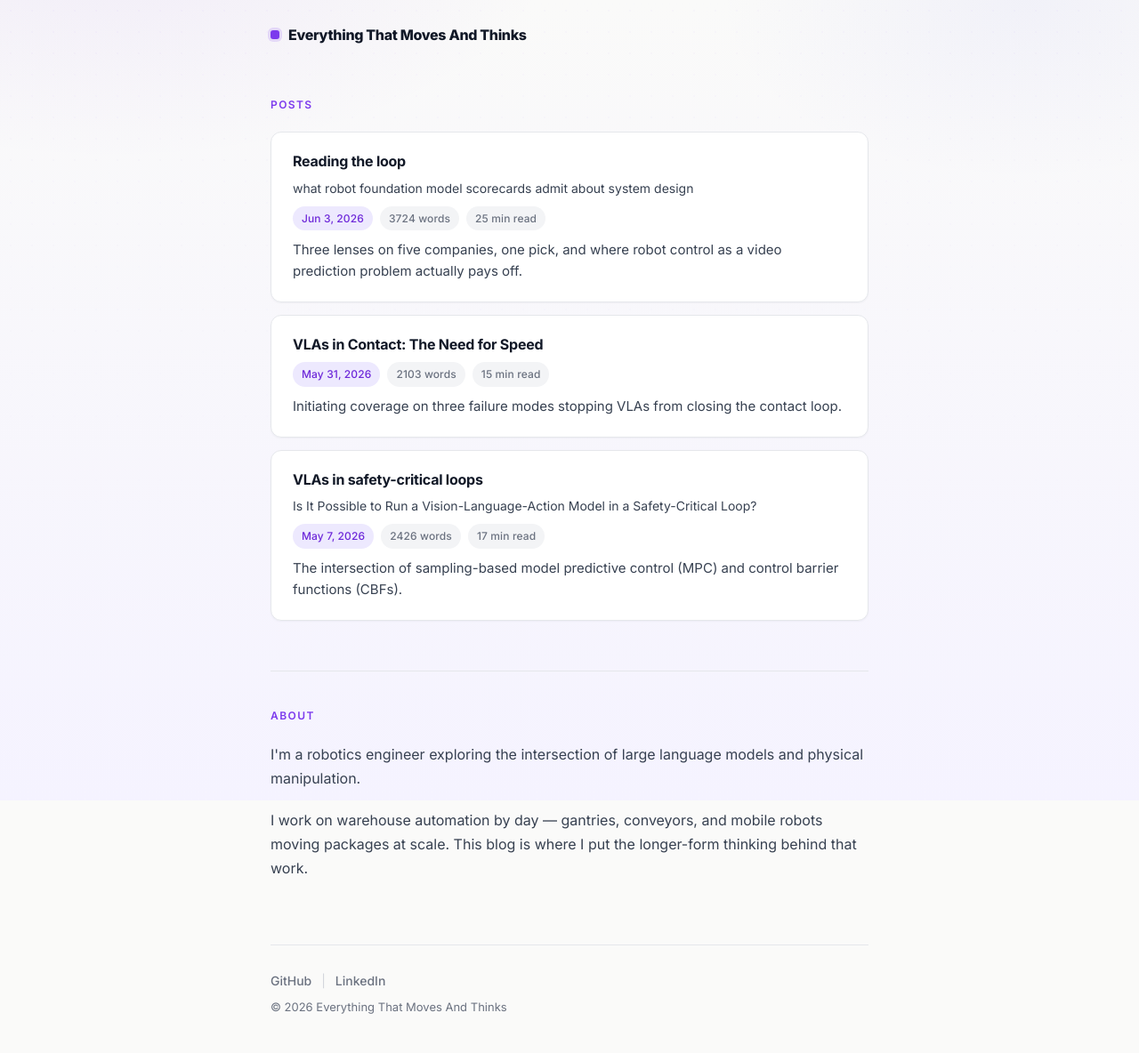
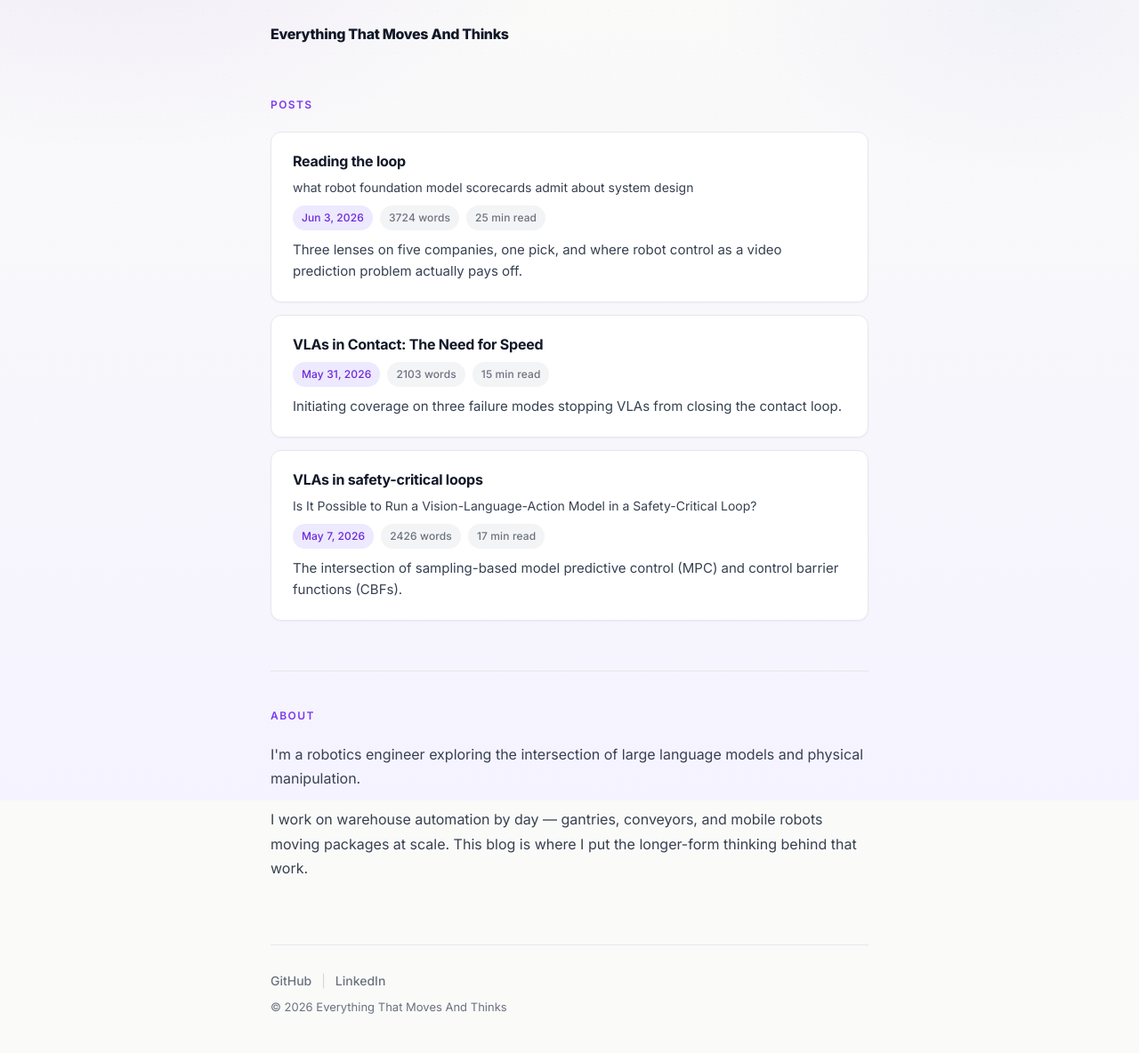
Before and after one commit to sheilsarda/robotics-blog, a Jekyll site: the page built from index.md, in a window 1280 px wide. Shown: the whole page at 89% size. Built offline with Jekyll 4.4.1, drawn with Linux system fonts in a browser that asks for light colours.

Commit message:
clean title

```diff
--- a/assets/css/style.css
+++ b/assets/css/style.css
@@ -88,32 +88,12 @@ body {
   color: var(--ink);
   text-decoration: none;
   letter-spacing: -0.02em;
-  display: inline-flex;
-  align-items: center;
-  gap: 10px;
   transition: color 0.2s var(--ease);
-}
-
-.site-title::before {
-  content: '';
-  display: inline-block;
-  width: 10px;
-  height: 10px;
-  background: var(--purple);
-  border-radius: 3px;
-  flex-shrink: 0;
-  box-shadow: 0 0 0 3px var(--purple-glow);
-  transition: transform 0.25s var(--ease), box-shadow 0.25s var(--ease);
 }
 
 .site-title:hover {
   color: var(--purple);
   text-decoration: none;
-}
-
-.site-title:hover::before {
-  transform: rotate(90deg) scale(1.05);
-  box-shadow: 0 0 0 5px var(--purple-glow);
 }
 
 .link-sep {
@@ -573,8 +553,7 @@ main > section > p,
     animation: none;
   }
 
-  .post-card,
-  .site-title::before {
+  .post-card {
     transition: none;
   }
 }
```
